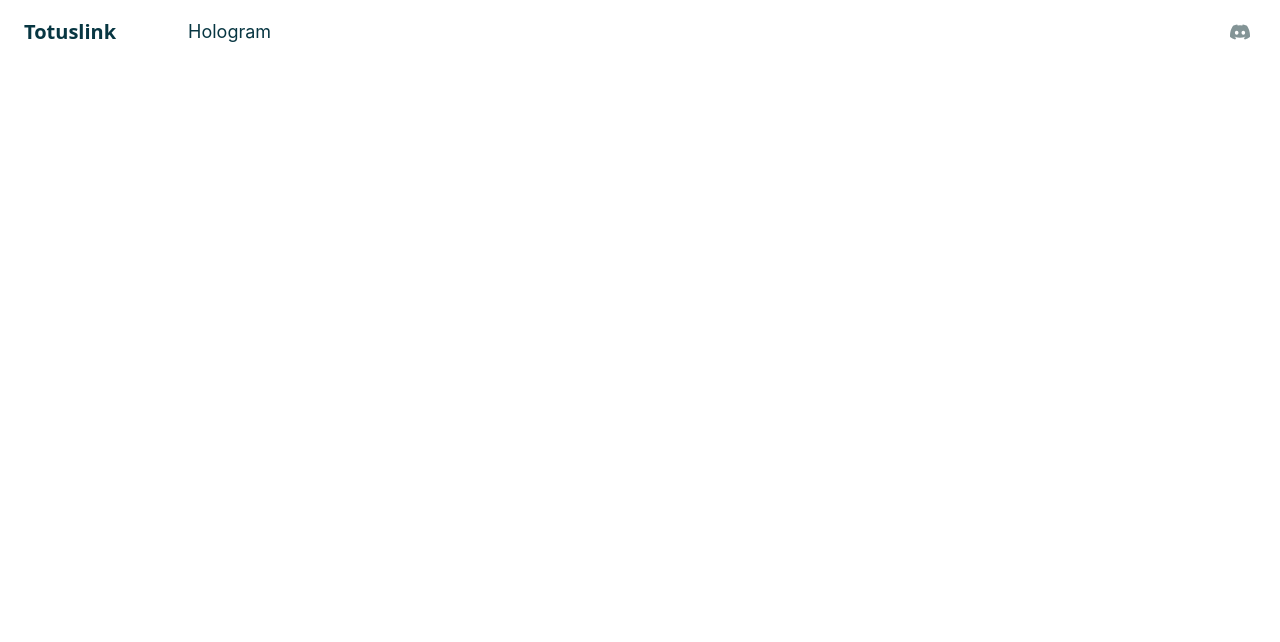
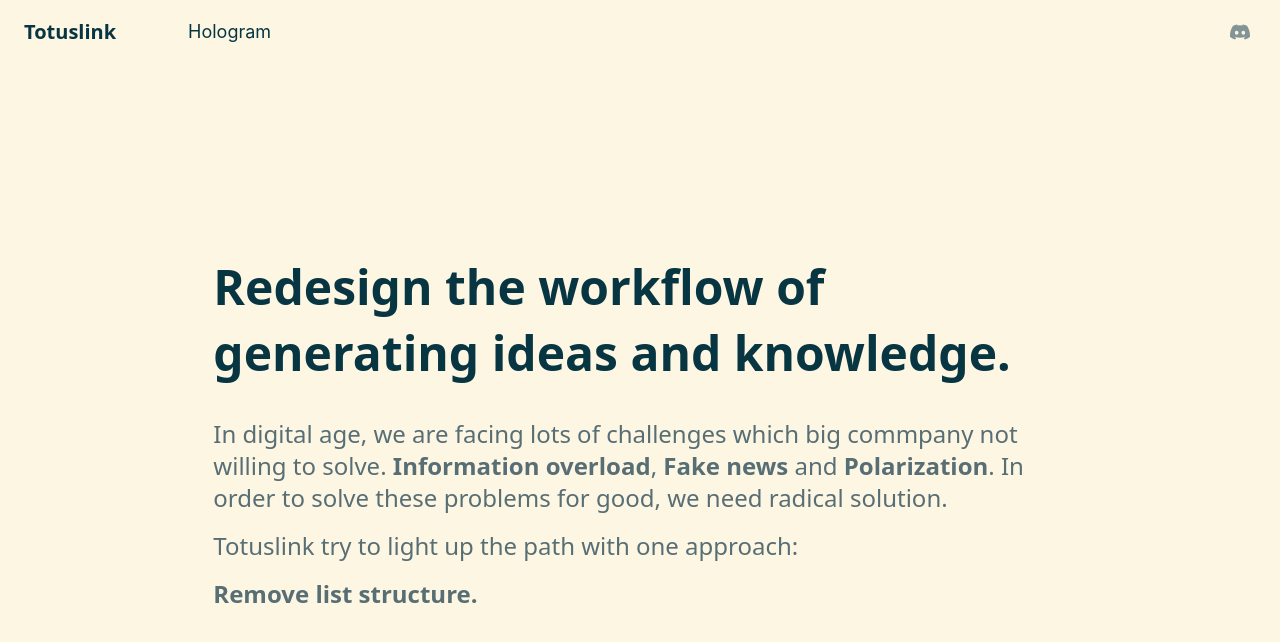
Before and after one commit to EiffelFly/totuslink-main-page, a React (Create React App) app: page / in a window 1280 px wide. Shown: the top 642 px of the page. Built offline with nearby package versions, Linux system fonts and the light colour scheme.

Commit message:
update main page

```diff
--- a/src/App.tsx
+++ b/src/App.tsx
@@ -1,12 +1,14 @@
 import { Navbar } from "./components/Navbar";
+import { MainIntro } from "./components/MainIntro";
 
 //import React from 'react';
 //import logo from './logo.svg';
 
 function App() {
   return (
-    <div className="App h-screen w-screen bg-sd-base3-brwhite">
+    <div className="App flex flex-col h-screen w-screen bg-sd-brwhite">
       <Navbar />
+      <MainIntro />
     </div>
   );
 }
--- a/src/components/HeroHeader.tsx
+++ b/src/components/HeroHeader.tsx
@@ -3,7 +3,7 @@
 export const HeroHeader: React.FC = () => {
   return (
     <div
-      className="font-sans mx-auto text-sd-black text-5xl font-extrabold text-center w-4/6"
+      className="font-sans mx-auto text-sd-black text-5xl font-extrabold text-left w-4/6 leading-snug"
     >
       Redesign the workflow of generating ideas and knowledge.
     </div>
--- a/src/components/MainIntro.tsx
+++ b/src/components/MainIntro.tsx
@@ -1,5 +1,6 @@
 import React from 'react';
 import { HeroHeader } from './HeroHeader';
+import { SubHeader } from './SubHeader';
 
 export const MainIntro = () => {
   return (
@@ -7,9 +8,10 @@
       className="w-full flex flex-col h-screen"
     >
       <div
-        className="my-auto"
+        className="my-auto flex-col"
       >
         <HeroHeader />
+        <SubHeader />
       </div>
 
     </div>
--- a/src/components/Navbar.tsx
+++ b/src/components/Navbar.tsx
@@ -4,7 +4,7 @@
 export const Navbar:React.FC = () => {
   return (
     <div
-      className="h-16 flex flex-row w-full px-6"
+      className="h-16 flex flex-row w-full px-6 flex-shrink-0"
     >
       <div
         className="flex flex-row mr-auto"
```
